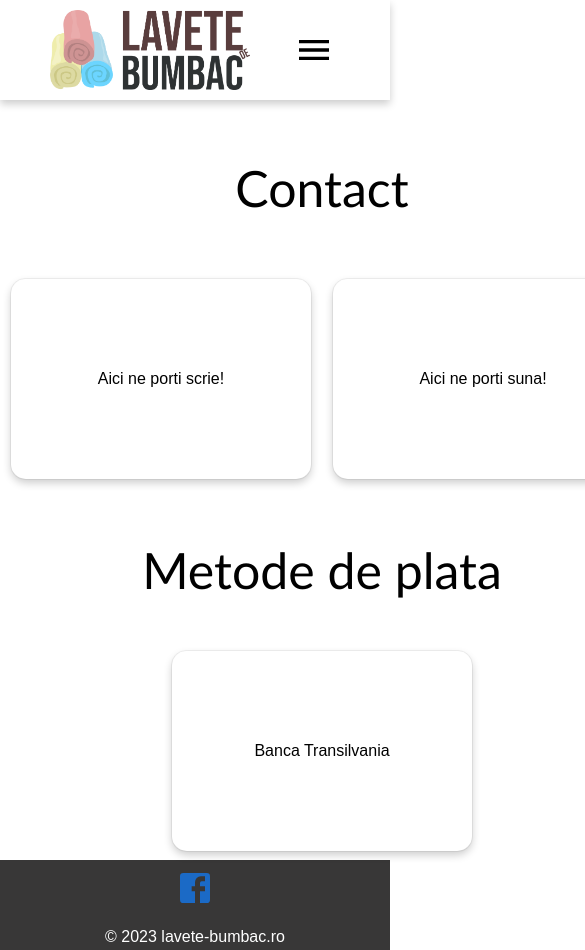
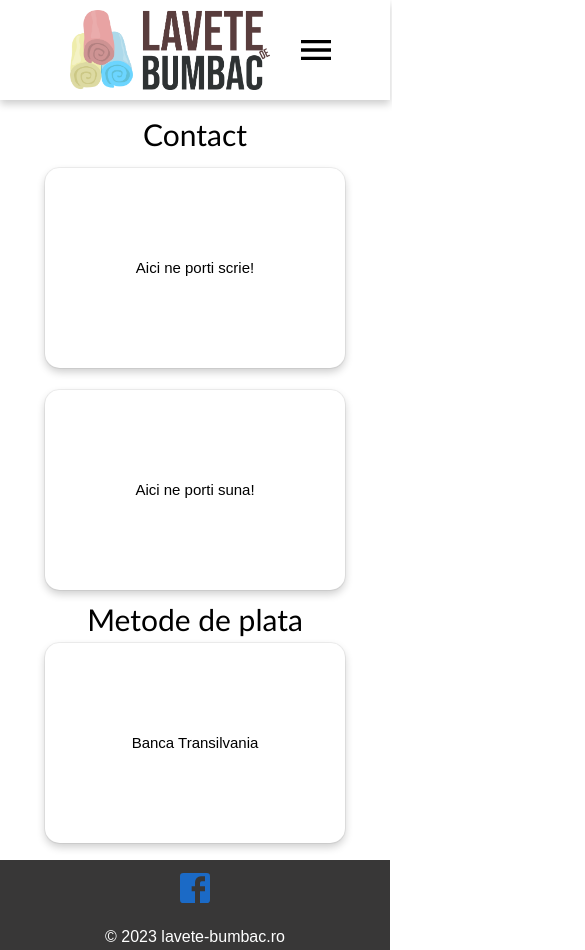
Before and after one commit to gabidae/Lavete-bumbac.ro, a React (Create React App) app: page /contact in a window 390 px wide. Shown: the top 950 px of the page, 585 px wide, since content can reach past the window. Built offline with nearby package versions, Linux system fonts and the light colour scheme.

Commit message:
"Responsivness contact page/ navbar "

```diff
--- a/src/App.js
+++ b/src/App.js
@@ -3,11 +3,9 @@ import Navbar from "./components/Navbar";
 import Footer from "./components/Footer";
 import Home from "./pages/Home";
 import Menu from "./pages/Menu";
-import About from "./pages/About";
 import Contact from "./pages/Contact";
-// import { BrowserRouter, Routes, Route } from "react-router-dom";
-
 import { BrowserRouter as Router, Routes, Route } from "react-router-dom";
+// import About from "./pages/About";
 
 function App() {
   return (
--- a/src/components/Navbar.js
+++ b/src/components/Navbar.js
@@ -13,7 +13,10 @@ function Navbar() {
   return (
     <div className="navbar">
       <div className="leftSide" id={openLinks ? "open" : "close"}>
-        <img src={Logo} alt="Logo" />
+        <a href="/">
+          <img src={Logo} alt="Logo" />
+        </a>
+
         <div className="hiddenLinks">
           <Link to="/"> Acasa </Link>
           <Link to="/menu"> Produse </Link>
--- a/src/styles/Contact.css
+++ b/src/styles/Contact.css
@@ -153,6 +153,9 @@ form button {
   justify-content: center;
 }
 
+.flip-card-front p {
+  font-size: 25px;
+}
 /* Style the back side */
 .flip-card-back {
   background-color: #1b6ac6;
@@ -165,3 +168,25 @@ form button {
   align-items: center;
   justify-content: center;
 }
+@media only screen and (max-width: 650px) {
+  .contact {
+    flex-direction: column;
+  }
+
+  .leftSide {
+    display: none;
+  }
+
+  .contact-items {
+    flex-direction: column;
+  }
+
+  .contact .rightSide h3 {
+    font-size: 30px;
+    margin: 0;
+    padding-bottom: 5px;
+  }
+  .flip-card-front p {
+    font-size: 15px;
+  }
+}
--- a/src/styles/Navbar.css
+++ b/src/styles/Navbar.css
@@ -87,10 +87,19 @@
   .navbar .rightSide {
     justify-content: flex-end;
     padding-right: 50px;
+    padding-top: 0px;
   }
 
   .navbar .rightSide button {
     display: inherit;
+  }
+
+  .menuList {
+    justify-content: center;
+  }
+
+  .navbar #open .hiddenLinks {
+    margin-left: -40px;
   }
 }
 
```
